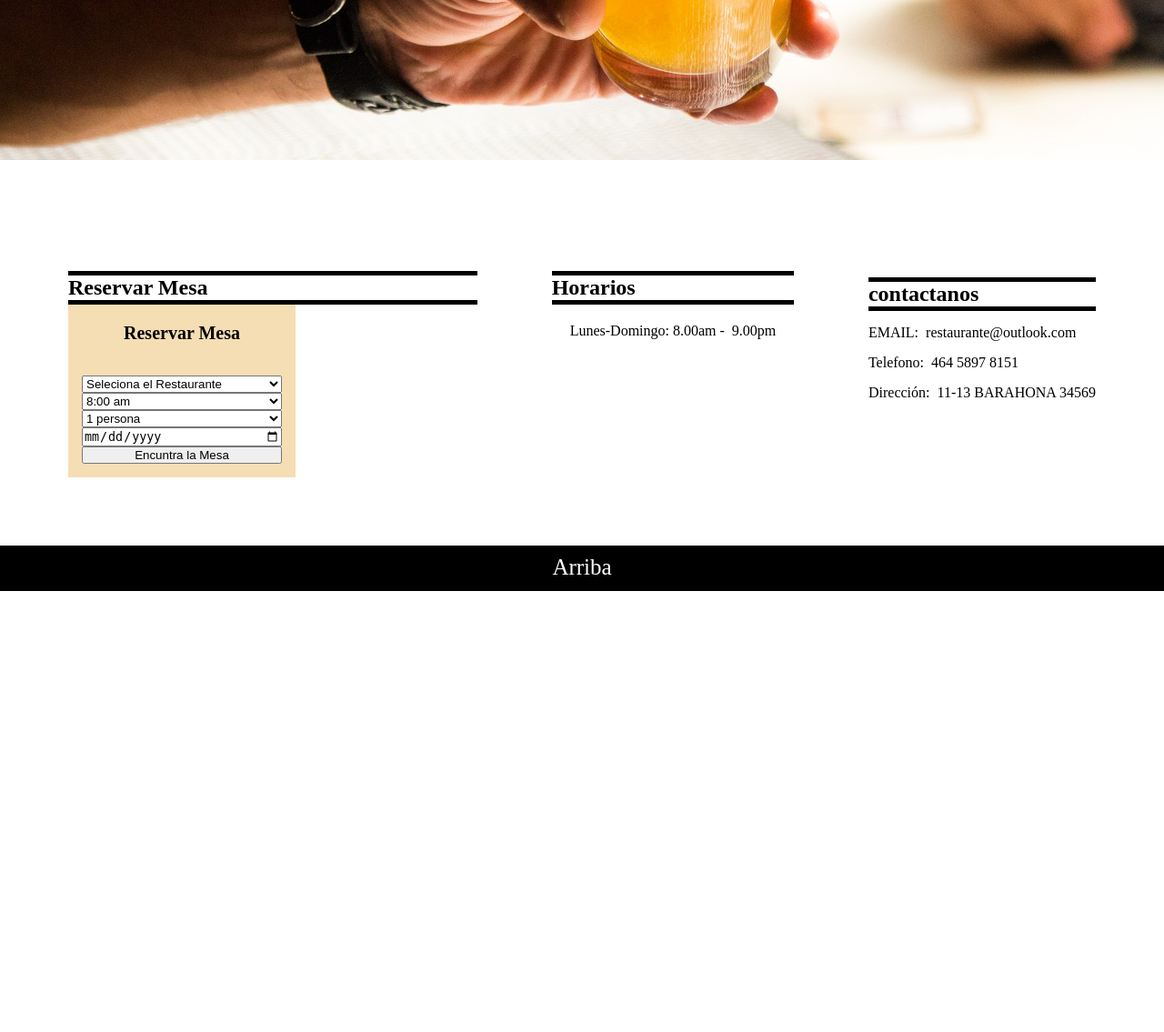
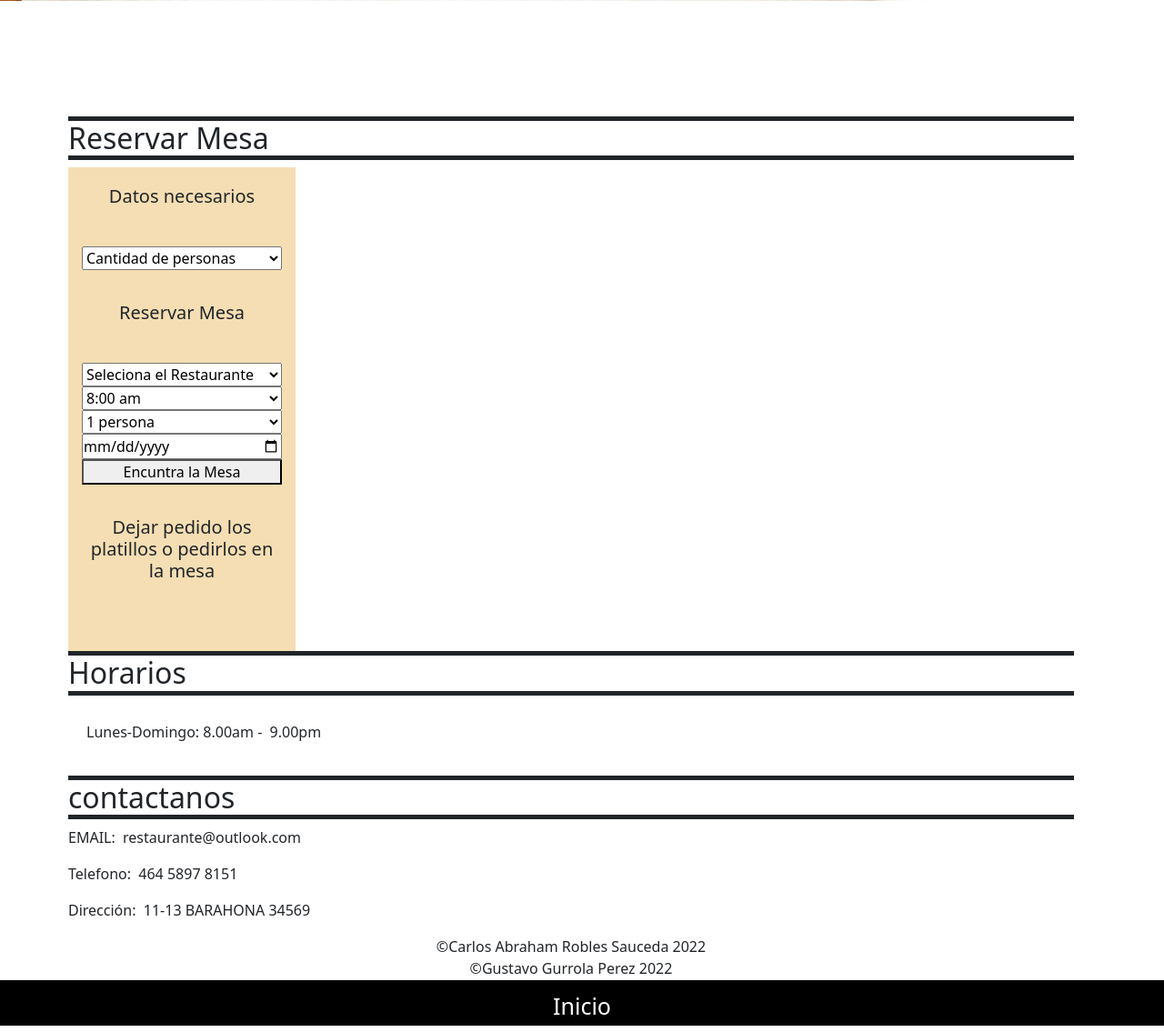
Before and after one commit to DyslexicDark/restaurante, a PHP site: page /index.html in a window 1280 px wide. Shown: the part 2127-3262 px from the top of the page at 91% size. Before the commit the page ends 2777 px from the top, so only its background shows below. Run offline with PHP 8.4, Linux system fonts and the light colour scheme.

Commit message:
Agregamos 1 funcion, copyright, un poco de edicion en la imagen y lo que se planea agregar proximamente

```diff
--- a/Css/style.css
+++ b/Css/style.css
@@ -59,11 +59,12 @@
 }
 
 .logo a{
+    background-color: green;
     text-decoration: none;
     border-style:  solid;
     font-size: 20px;
     text-align: center;
-    color: aliceblue;
+    color: black;
     width: 170px;
     height: 35px;
 }
@@ -179,6 +180,12 @@
     justify-content: space-around;
 }
 
+.copyright {
+    font-weight: 300;
+    font-size: 16px;
+    text-align: center;
+}
+
 .top{
  align-self: flex-end;
  height: 50px;
--- a/index.html
+++ b/index.html
@@ -6,6 +6,7 @@
     <meta name="viewport" content="width=device-width, initial-scale=1.0">
     <title>Restaurante</title>
     <link rel="stylesheet" href="./Css/style.css">
+    <link href="https://cdn.jsdelivr.net/npm/bootstrap@5.0.2/dist/css/bootstrap.min.css" rel="stylesheet" integrity="sha384-EVSTQN3/azprG1Anm3QDgpJLIm9Nao0Yz1ztcQTwFspd3yD65VohhpuuCOmLASjC" crossorigin="anonymous">
 </head>
      <body>
           <div class="navbox">
@@ -22,7 +23,7 @@
                     </div>
                     <div class="logo">
                          <img src="./img/logo.png" alt="" srcset="">
-                        <a href="#">Ordenar una Mesa</a>
+                    <a href="#mesa">Reservar Mesa</a>
                     </div>
                </div>
                <div class="left">
@@ -45,11 +46,22 @@
                     <li> <img src="./img/tea-g43d93e29a_1920.jpg"></li>
                </ul>
           </div>
-     </div>
           <script src="./js/app.js"></script>
           <div class="row">
-        <div class="row-container-left">
+               <div id="mesa" class="row-container-left">
                     <h2>Reservar Mesa</h2>
+                    <div class="container-table">
+                         <h4>Datos necesarios</h4>
+                         <div class="select">
+                              <select name="format" class="format">
+                                   <option selected disabled>Cantidad de personas</option>
+                                   <option value="El Rayo">1 a 2</option>
+                                   <option value="La Herradura">2 a 4</option>
+                                   <option value="Restaurante">4 a 6</option>
+                                   <option value="Restaurante">mas de 6...</option>
+                              </select>
+                         </div>
+                    </div>
                     <div class="container-table">
                          <h4>Reservar Mesa</h4>
                          <div class="select">
@@ -87,6 +99,12 @@
                               <button class="button">Encuntra la Mesa</button>
                          </div>
                     </div>
+                    <div class="container-table">
+                         <h4>Dejar pedido los platillos o pedirlos en la mesa</h4>
+                    </div>
+                    <div class="container-table">
+                         <h4></h4>
+                    </div>
                </div>
                <div class="row-container-center">
                     <h2>Horarios</h2>
@@ -97,10 +115,12 @@
                     <p>EMAIL:&nbsp; restaurante@outlook.com</p>
                     <p>Telefono:&nbsp; 464 5897 8151</p>
                     <p>Dirección:&nbsp; 11-13  BARAHONA 34569</p>
+                    <span class="copyright">©Carlos Abraham  Robles Sauceda 2022</span>
+                    <span class="copyright">©Gustavo Gurrola Perez 2022</span>
                </div>
           </div>
           <a href="#" class="top">
-       <p>Arriba</p>
+               <p>Inicio</p>
           </a>
      </body>
 </html>
```
Also changed, not shown: index.php (+0 -13 lines), img/logo.png. Lines whose indentation alone changed are shown as unchanged.
